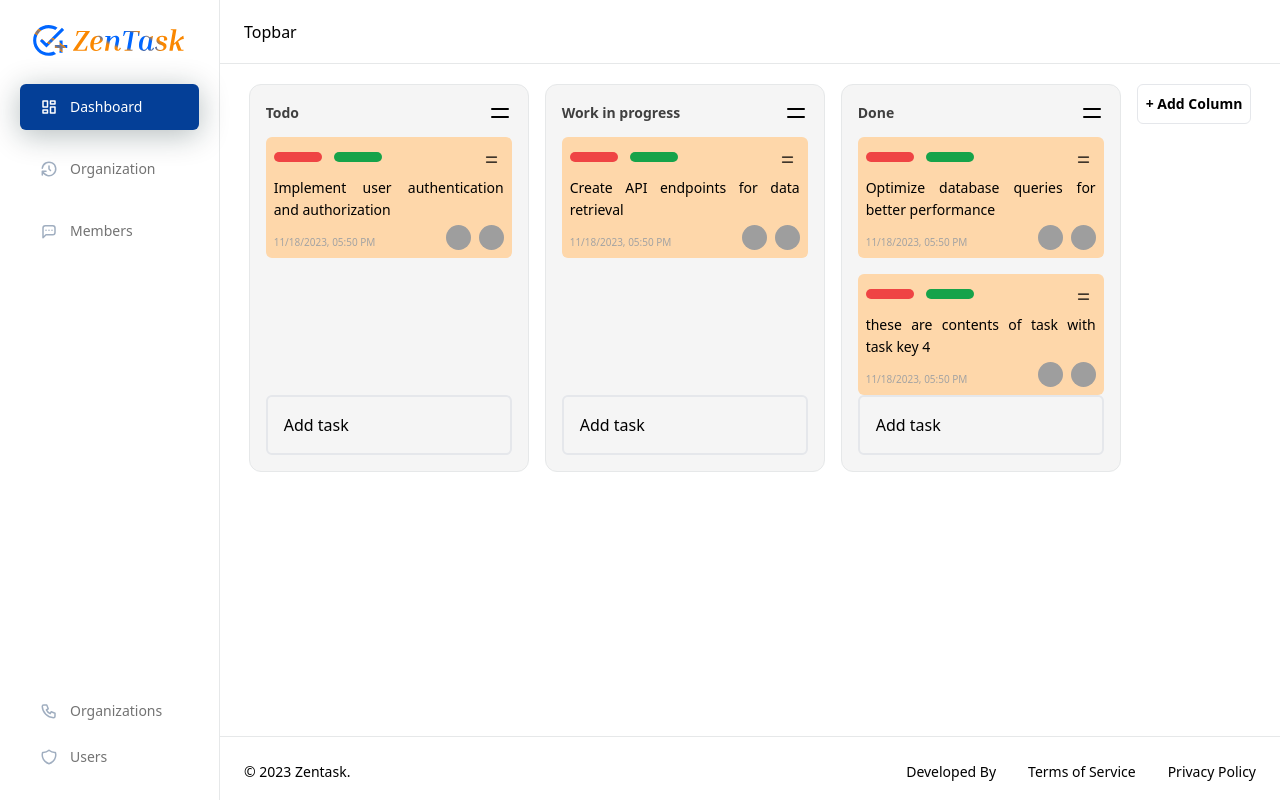
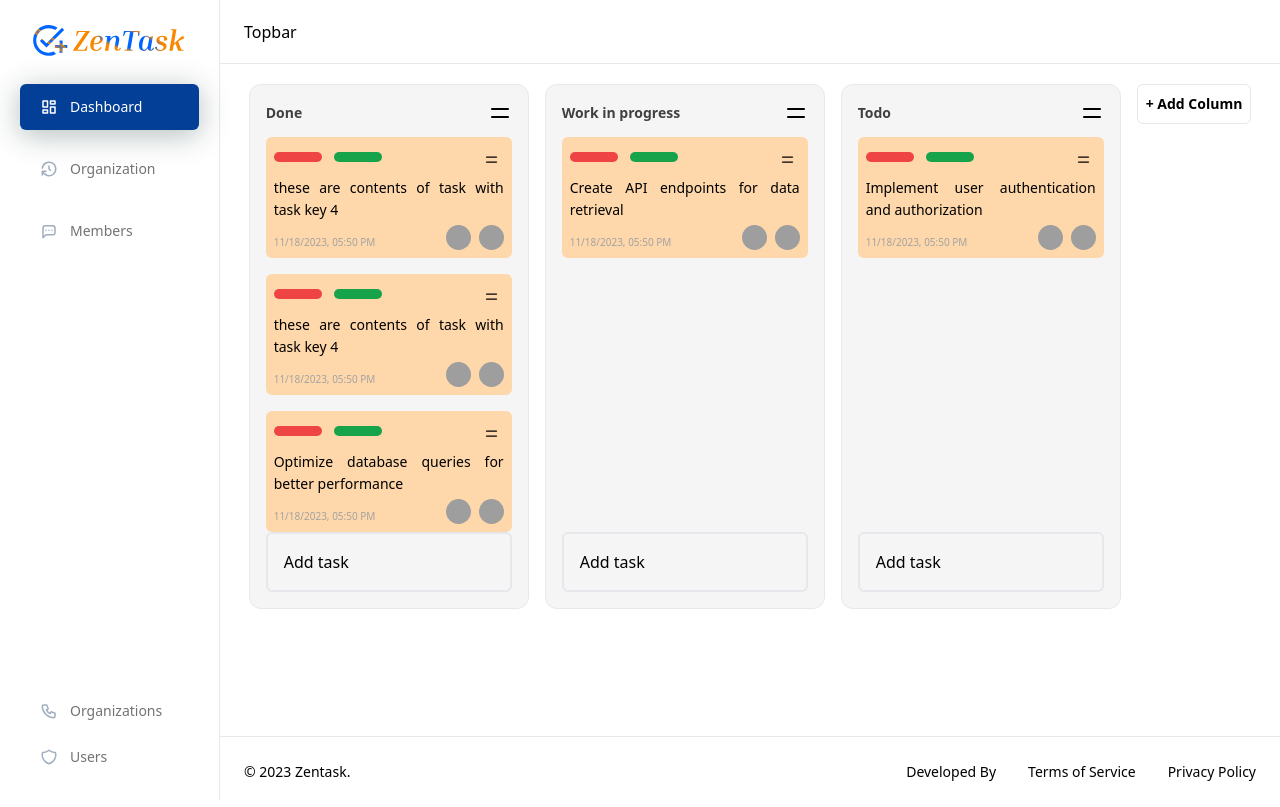
Before and after one commit to imtiyazkumar/zentask, a React (Vite) app: page / in a window 1280 px wide. Built offline with nearby package versions, Linux system fonts and the light colour scheme; grey boxes are pictures that could not be loaded.

Commit message:
reformatted types

```diff
--- a/src/components/CheckBoxDropdown.tsx
+++ b/src/components/CheckBoxDropdown.tsx
@@ -3,7 +3,7 @@ import * as DropdownMenu from "@radix-ui/react-dropdown-menu";
 import { Div, Flex } from "./BaseComponents";
 import Checkbox from "./Checkbox";
 import { IconX } from "@tabler/icons-react";
-import { Labels, allLabels, allMembers } from "./DefaultValues";
+import { Labels, getLabels, getMembers } from "./DefaultValues";
 import { DropdownType, ITask } from "./types";
 
 export interface IUser {
@@ -21,8 +21,8 @@ export interface ILabel {
 
 interface DropdownProps {
     type: DropdownType;
-    members?: Array<string>;
-    labels?: Array<string>;
+    task: ITask;
+    orgKey: string;
     align?: "start" | "center" | "end";
     icon?: ReactNode;
     label: string;
@@ -31,7 +31,9 @@ interface DropdownProps {
     setIsOpen: React.Dispatch<React.SetStateAction<boolean>>;
 }
 
-const CheckBoxDropdown: React.FC<DropdownProps> = ({ type, label, members, setTask, labels, icon, isOpen, setIsOpen, ...props }) => {
+const CheckBoxDropdown: React.FC<DropdownProps> = ({ task, type, label, setTask, orgKey, icon, isOpen, setIsOpen, ...props }) => {
+    const labels = getLabels(orgKey);
+    const members = getMembers(orgKey)
 
     const addMember = (memberId: string) => {
         setTask((prev) => {
@@ -88,19 +90,19 @@ const CheckBoxDropdown: React.FC<DropdownProps> = ({ type, label, members, setTa
                         <Div className="ml-12">{type === DropdownType.Members ? "Members" : "Labels"}</Div>
                         <Flex className="justify-end w-10 h-6 cursor-pointer" onClick={() => setIsOpen(false)}> <IconX /></Flex>
                     </Flex>
-                    {type === DropdownType.Members && <>{allMembers?.map(d =>
+                    {type === DropdownType.Members && <>{members?.map(d =>
                         <DropdownMenu.Item key={d.key} onClick={() => addMember(d.key)}>
                             <Flex className="gap-3 p-2 rounded-sm cursor-pointer hover:bg-slate-400">
                                 <Div className="w-8 h-8 bg-orange-300 rounded-full"></Div>
                                 <Div className="font-semibold capitalize text-16 text-neutral-700">{d.firstName} {d.firstName}</Div>
-                                <Checkbox checked={!!members?.includes(d.key)} onChange={() => addMember(d.key)} />
+                                <Checkbox checked={!!task.members!.includes(d.key)} onChange={() => addMember(d.key)} />
                             </Flex>
                         </DropdownMenu.Item>
                     )}</>}
-                    {type === DropdownType.Labels && <>{allLabels?.map(d =>
+                    {type === DropdownType.Labels && <>{labels?.map(d =>
                         <DropdownMenu.Item key={d.key} onClick={() => addLabel(d.key)}>
                             <Flex className="gap-2 p-1 m-2 rounded-sm cursor-pointer hover:bg-slate-400">
-                                <Checkbox checked={!!labels?.includes(d.key)} onChange={() => addLabel(d.key)} />
+                                <Checkbox checked={!!task.labels!.includes(d.key)} onChange={() => addLabel(d.key)} />
                                 <Flex className={`w-[150px] rounded ${getColour(d.title)} px-2 text-14 select-none text-white`}>{getColour(d.title)}</Flex>
                             </Flex>
                         </DropdownMenu.Item>
--- a/src/components/ColumnContainer.tsx
+++ b/src/components/ColumnContainer.tsx
@@ -2,37 +2,36 @@ import React from "react";
 import { SortableContext, useSortable } from "@dnd-kit/sortable";
 import { CSS } from "@dnd-kit/utilities";
 import TaskCard from "./TaskCard";
-import { IContainer, IOrganization, ITask } from "./types";
+import { IContainer, ITask } from "./types";
 import { Div, Flex } from "./BaseComponents";
 import { IconMenu } from "@tabler/icons-react";
-import { defaultContainers, defaultTasks, orgTasks } from "./DefaultValues";
+import { getTasks, orgTasks } from "./DefaultValues";
 import CardEditorModal from "./modals/CardEditorModal";
 
 interface ContainerProps {
-    containerKey: string;
-    organization: IOrganization;
+    container: IContainer;
+    orgKey: string;
 }
 
-const ColumnContainer: React.FC<ContainerProps> = ({ containerKey, organization }) => {
+const ColumnContainer: React.FC<ContainerProps> = ({ container, orgKey }) => {
     const [isEditModalOpen, setEditIsModalOpen] = React.useState(false);
-    const [task, setTask] = React.useState<ITask>({ content: "", labels: [], members: [], containerId: containerKey, key: orgTasks.length + 1 })
-    const currentContainer = defaultContainers.find(container => container.key === containerKey);
-    const OrganizationTasks: ITask[] = defaultTasks.filter(task => organization.tasks.includes(task.key as string));
-    const myTasks: ITask[] = OrganizationTasks.filter(task => task.containerId === containerKey);
-    const [container, setContainer] = React.useState<IContainer>({ key: currentContainer?.key || "", title: currentContainer?.title || "" })
+    const [task, setTask] = React.useState<ITask>({ content: "", labels: [], members: [], containerId: container.key, serialNumber: 6, created_at: new Date().toString(), key: orgTasks.length + 1 })
+    const myTasks: ITask[] = getTasks(container.key);
+
+    const [currentContainer, setCurrentContainer] = React.useState<IContainer>({ key: container?.key || "", title: container?.title || "", orgId: orgKey, serialNumber: 8 })
     const { setNodeRef, attributes, listeners, transform, isDragging } = useSortable({ id: container.key, data: { type: "Container", container } });
     const style = { transition: "ease-in-out", transform: CSS.Transform.toString(transform) };
 
     return (
         <div ref={setNodeRef} style={style} className={`w-[280px] border flex flex-col ${!isDragging ? "border-border-dark" : "border-primary"} rounded-xl p-4 bg-neutral-100`} >
             <Flex {...attributes} {...listeners} className="justify-between cursor-grab">
-                <Div className="font-semibold text-14 text-neutral-700">{container.title}</Div>
+                <Div className="font-semibold text-14 text-neutral-700">{currentContainer.title}</Div>
                 <Div className="cursor-pointer"><IconMenu /></Div>
             </Flex>
             <Div className="flex flex-col flex-grow gap-4 pt-3 overflow-x-hidden overflow-y-auto">
-                <SortableContext items={organization.tasks}>
+                <SortableContext items={Object.keys(myTasks)}>
                     {myTasks.map((task) => (
-                        <TaskCard key={task.key} currentTask={task} />
+                        <TaskCard key={task.key} currentTask={task} containerKey={currentContainer.key} orgKey={orgKey} />
                     ))}
                 </SortableContext>
             </Div>
@@ -40,11 +39,12 @@ const ColumnContainer: React.FC<ContainerProps> = ({ containerKey, organization
                 className="flex items-center gap-2 p-4 border-2 rounded-md border-columnBackgroundColor border-x-columnBackgroundColor hover:bg-mainBackgroundColor hover:text-rose-500 active:bg-black"
                 onClick={() => {
                     setEditIsModalOpen(true)
+                    setCurrentContainer(container)
                 }}
             >
                 Add task
             </button>
-            <CardEditorModal isModalOpen={isEditModalOpen} setIsModalOpen={setEditIsModalOpen} task={task} setTask={setTask} isAdding={true} />
+            <CardEditorModal isModalOpen={isEditModalOpen} setIsModalOpen={setEditIsModalOpen} task={task} setTask={setTask} isAdding={true} orgKey={orgKey} />
 
         </div>
     );
--- a/src/components/DefaultValues.ts
+++ b/src/components/DefaultValues.ts
@@ -1,4 +1,4 @@
-import { IContainer, ILabel, IOrganization, ITask, IUser, Id, } from "./types";
+import { IContainer, ILabel, ITask, IUser, Id, } from "./types";
 
 export enum Labels {
     Bug = "bug",
@@ -8,13 +8,28 @@ export enum Labels {
     Study = "study"
 }
 
-export const allMembers: IUser[] = [
+export const defaultMembers: IUser[] = [
     {
         firstName: "John",
         lastName: "Doe",
         email: "john.doe@example.com",
         key: "key1",
-        organizationId: "org1",
+        orgId: "org1",
+        profileImage: "https://example.com/profile1.jpg"
+    },
+    {
+        firstName: "Imtiyaz",
+        lastName: "Ahmad",
+        email: "john.doe@example.com",
+        key: "key9",
+        orgId: "org1",
+        profileImage: "https://example.com/profile1.jpg"
+    }, {
+        firstName: "Junaid",
+        lastName: "Khan",
+        email: "john.doe@example.com",
+        key: "key10",
+        orgId: "org1",
         profileImage: "https://example.com/profile1.jpg"
     },
     {
@@ -22,7 +37,7 @@ export const allMembers: IUser[] = [
         lastName: "Smith",
         email: "jane.smith@example.com",
         key: "key2",
-        organizationId: "org2",
+        orgId: "org2",
         profileImage: "https://example.com/profile2.jpg"
     },
     {
@@ -30,7 +45,7 @@ export const allMembers: IUser[] = [
         lastName: "Johnson",
         email: "alice.johnson@example.com",
         key: "key3",
-        organizationId: "org3",
+        orgId: "org3",
         profileImage: "https://example.com/profile3.jpg"
     },
     {
@@ -38,7 +53,7 @@ export const allMembers: IUser[] = [
         lastName: "Johnson",
         email: "bob.johnson@example.com",
         key: "key4",
-        organizationId: "org4",
+        orgId: "org4",
         profileImage: "https://example.com/profile4.jpg"
     },
     {
@@ -46,7 +61,7 @@ export const allMembers: IUser[] = [
         lastName: "Williams",
         email: "eva.williams@example.com",
         key: "key5",
-        organizationId: "org5",
+        orgId: "org5",
         profileImage: "https://example.com/profile5.jpg"
     },
     {
@@ -54,7 +69,7 @@ export const allMembers: IUser[] = [
         lastName: "Anderson",
         email: "chris.anderson@example.com",
         key: "key6",
-        organizationId: "org6",
+        orgId: "org6",
         profileImage: "https://example.com/profile6.jpg"
     },
     {
@@ -62,7 +77,7 @@ export const allMembers: IUser[] = [
         lastName: "Taylor",
         email: "sara.taylor@example.com",
         key: "key7",
-        organizationId: "org7",
+        orgId: "org7",
         profileImage: "https://example.com/profile7.jpg"
     },
     {
@@ -70,19 +85,18 @@ export const allMembers: IUser[] = [
         lastName: "Brown",
         email: "michael.brown@example.com",
         key: "key8",
-        organizationId: "org8",
+        orgId: "org8",
         profileImage: "https://example.com/profile8.jpg"
     },
 ];
 
-
-export const allLabels: ILabel[] = [
-    { title: Labels.Bug, key: "label1" },
-    { title: Labels.Urgent, key: "label2" },
-    { title: Labels.Feature, key: "label3" },
-    { title: Labels.Warning, key: "label4" },
-    { title: Labels.Study, key: "label15" },
-]
+export const defaultLabels: ILabel[] = [
+    { title: Labels.Bug, key: "label1", backGround: "", orgId: "Org1" },
+    { title: Labels.Urgent, key: "label2", backGround: "", orgId: "Org1" },
+    { title: Labels.Feature, key: "label3", backGround: "", orgId: "Org1" },
+    { title: Labels.Warning, key: "label4", backGround: "", orgId: "Org1" },
+    { title: Labels.Study, key: "label15", backGround: "", orgId: "Org1" },
+];
 
 export const defaultTasks: ITask[] = [
     {
@@ -92,6 +106,7 @@ export const defaultTasks: ITask[] = [
         containerId: "container1",
         labels: ["label1", "label2"],
         members: ["key1", "key2"],
+        serialNumber: 1
     },
     {
         key: "task2",
@@ -100,6 +115,7 @@ export const defaultTasks: ITask[] = [
         containerId: "container2",
         labels: ["label2", "label3"],
         members: ["key2", "key3"],
+        serialNumber: 2
     },
     {
         key: "task3",
@@ -108,6 +124,7 @@ export const defaultTasks: ITask[] = [
         containerId: "container3",
         labels: ["label4", "label5"],
         members: ["key4", "key3"],
+        serialNumber: 3
     },
     {
         key: "task4",
@@ -116,37 +133,87 @@ export const defaultTasks: ITask[] = [
         containerId: "container3",
         labels: ["label4", "label5"],
         members: ["key4", "key3"],
+        serialNumber: 4
+    },
+    {
+        key: "task5",
+        content: "these are contents of task with task key 4",
+        created_at: new Date().toString(),
+        containerId: "container3",
+        labels: ["label4", "label5"],
+        members: ["key4", "key3"],
+        serialNumber: 4
     }
 ];
-
-
 
 export const defaultContainers: IContainer[] = [
     {
         key: "container1",
         title: "Todo",
+        orgId: "org1",
+        serialNumber: 1
     },
     {
         key: "container2",
         title: "Work in progress",
+        orgId: "org1",
+        serialNumber: 2
     },
     {
         key: "container3",
         title: "Done",
+        orgId: "org1",
+        serialNumber: 3
     },
 ];
+
+export const getTasks = (containerId: Id) => {
+    const container3Tasks = defaultTasks
+        .filter(task => task.containerId === containerId)
+        .sort((task1, task2) => task2.serialNumber - task1.serialNumber)
+    return container3Tasks;
+};
+
+export const getContainers = (orgId: string) => {
+    const orgContainers = defaultContainers
+        .filter(container => container.orgId === orgId)
+        .sort((task1, task2) => task2.serialNumber - task1.serialNumber)
+    return orgContainers;
+};
+
+export const getLabels = (orgId: string) => {
+    const orgLabels = defaultLabels
+        .filter(label => label.orgId === orgId)
+    return orgLabels;
+};
+
+export const getMembers = (orgId: string) => {
+    const orgLabels = defaultMembers
+        .filter(member => member.orgId === orgId)
+    return orgLabels;
+};
+
+export const getLabelsByKeys = (keysToFilter: Array<string>) => {
+    return defaultLabels.filter(label => keysToFilter.includes(label.key));
+};
+
+export const getMembersByKeys = (keysToFilter: Array<string>) => {
+    return defaultMembers.filter(member => keysToFilter.includes(member.key));
+};
+
+
+
+console.log("tasks by function", getTasks("container3"));
+
+console.log("labels by function", getLabels("org1"));
+
+console.log("containers by function", getContainers("org1"));
+
+
+console.log("members by function", getMembers("org1"));
+
 
 export const orgTasks: Array<Id> = ["task1", "task2", "task3", "task4"]
 export const orgContainers = ["container1", "container2", "container3"]
 export const orgLabels = ["label1", "label2", "label3"]
 export const orgMembers = ["key1", "key2", "key3"]
-
-export const organization: IOrganization = {
-    key: "Org1",
-    title: "My Organization",
-    manager: "Imtiyaz",
-    containers: orgContainers,
-    labels: orgLabels,
-    tasks: orgTasks,
-    members: orgMembers,
-}
--- a/src/components/TaskCard.tsx
+++ b/src/components/TaskCard.tsx
@@ -1,18 +1,21 @@
 import React from 'react';
 import { useSortable } from "@dnd-kit/sortable";
 import { CSS } from "@dnd-kit/utilities";
-import { ITask } from "./types";
+import { ITask, Id } from "./types";
 import { Div, Flex, Img } from "./BaseComponents";
 import { IconMenu } from "@tabler/icons-react";
 import Dropdown from "./Dropdown";
 import CardEditorModal from './modals/CardEditorModal';
 import ConfirmationModal from './modals/ConfirmationModal';
+import { getLabelsByKeys, getMembersByKeys } from './DefaultValues';
 
 
-const TaskCard = ({ currentTask }: { currentTask: ITask }) => {
+const TaskCard = ({ currentTask, containerKey, orgKey }: { currentTask: ITask, containerKey: Id, orgKey: string; }) => {
+    const [task, setTask] = React.useState<ITask>(currentTask || { content: "", labels: [], members: [], containerId: containerKey, serialNumber: 12, created_at: new Date().toString() })
+    const labels = getLabelsByKeys(task.labels || []);
+    const members = getMembersByKeys(task.members || [])
     const [isEditModalOpen, setEditIsModalOpen] = React.useState(false);
     const [isDeleteModalOpen, setDeleteIsModalOpen] = React.useState(false);
-    const [task, setTask] = React.useState<ITask>(currentTask || { content: "", labels: [], members: [], containerId: [] })
     const { setNodeRef, attributes, listeners, transform, transition, isDragging, } = useSortable({ id: task.key!, data: { type: "Task", task } });
     const style = { transition, transform: CSS.Transform.toString(transform) };
     const options: Intl.DateTimeFormatOptions = { year: 'numeric', month: '2-digit', day: '2-digit', hour: '2-digit', minute: '2-digit', hour12: true };
@@ -24,6 +27,7 @@ const TaskCard = ({ currentTask }: { currentTask: ITask }) => {
         );
     }
 
+    console.log(labels, members)
 
     return (
         <div ref={setNodeRef} style={style}{...attributes}{...listeners} className="p-2 bg-orange-200 rounded-md cursor-grab" >
@@ -32,7 +36,7 @@ const TaskCard = ({ currentTask }: { currentTask: ITask }) => {
                 <Div className="bg-green-600 h-[10px] w-12 rounded-md"></Div>
                 <Div className="w-6 h-6 p-1 ml-auto cursor-pointer">
                     <Dropdown icon={<IconMenu size={15} />} align="end" items={[{ label: "Edit Card", onClick: () => { setEditIsModalOpen(!isEditModalOpen) }, icon: <IconMenu size={15} /> }, { label: "Delete Card", onClick: () => { setDeleteIsModalOpen(!isDeleteModalOpen) }, icon: <IconMenu size={15} /> }]} />
-                    <CardEditorModal isModalOpen={isEditModalOpen} setIsModalOpen={setEditIsModalOpen} task={task} setTask={setTask} />
+                    <CardEditorModal isModalOpen={isEditModalOpen} setIsModalOpen={setEditIsModalOpen} task={task} setTask={setTask} orgKey={orgKey} />
                     <ConfirmationModal isModalOpen={isDeleteModalOpen} setIsModalOpen={setDeleteIsModalOpen} onCancel={() => console.log("delete")} onAction={() => console.log("delete")} />
                 </Div>
             </Flex>
--- a/src/views/General/Dashboard.tsx
+++ b/src/views/General/Dashboard.tsx
@@ -1,16 +1,18 @@
 import React from "react";
 import { DndContext, DragEndEvent, DragOverEvent, DragStartEvent, PointerSensor, useSensor, useSensors } from "@dnd-kit/core";
 import { SortableContext } from "@dnd-kit/sortable";
-import { organization } from "../../components/DefaultValues";
 import { Div, Flex } from "../../components/BaseComponents";
 import ColumnContainer from "../../components/ColumnContainer";
 import Button from "../../components/Button";
+import { IOrganization } from "../../components/types";
+import { getContainers } from "../../components/DefaultValues";
 
 
 const Dashboard: React.FC = () => {
 
     const sensors = useSensors(useSensor(PointerSensor, { activationConstraint: { distance: 10 } }));
-    const [Organization, setOrganization] = React.useState(organization)
+    const [Organization, setOrganization] = React.useState<IOrganization>({ key: "org1", title: "Zantask", manager: "key9" })
+    const containers = getContainers(Organization.key)
 
     const swapStrings = (array: string[], string1: string, string2: string): string[] => {
         const index1 = array.indexOf(string1);
@@ -64,13 +66,12 @@ const Dashboard: React.FC = () => {
             <DndContext sensors={sensors} onDragStart={onDragStart} onDragEnd={onDragEnd} onDragOver={onDragOver}>
                 <Div className="flex gap-4 m-auto">
                     <Div className="flex gap-4">
-                        <SortableContext items={Organization.containers}>
-                            {Organization.containers.map((col) => (
+                        <SortableContext items={Object.keys(containers)}>
+                            {containers.map((col) => (
                                 <ColumnContainer
-                                    key={col}
-                                    containerKey={col}
-                                    organization={organization}
-                                />
+                                    key={col.key}
+                                    container={col}
+                                    orgKey={Organization.key} />
                             ))}
                         </SortableContext>
                     </Div>
```
Also changed, not shown: src/components/modals/CardEditorModal.tsx (+4 -4 lines), src/components/types.ts (+7 -6 lines).
